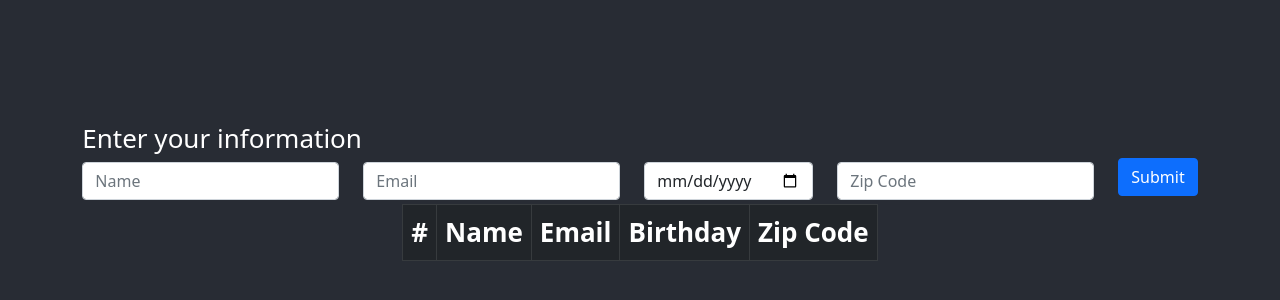
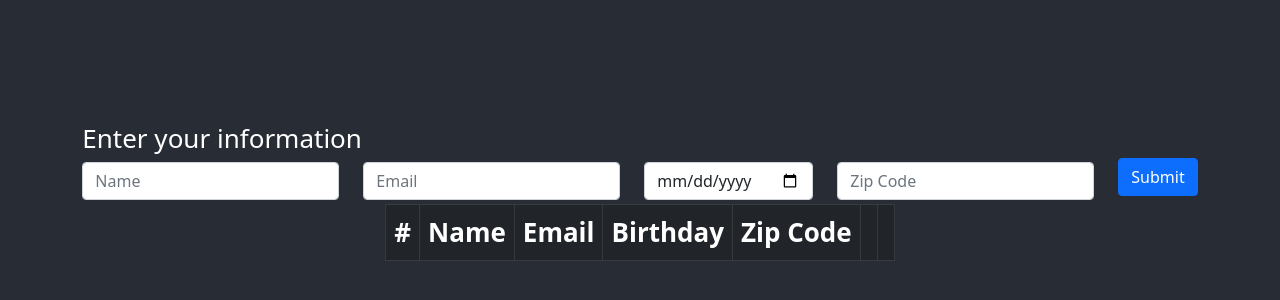
Before and after one commit to qfuggett/people-manager, a React (Create React App) app in the folder frontend/: page / in a window 1280 px wide. Shown: the part 202-502 px from the top of the page. Built offline with nearby package versions, Linux system fonts and the light colour scheme; no server answers.

Commit message:
added 2 columns to user table

```diff
--- a/frontend/src/components/table.jsx
+++ b/frontend/src/components/table.jsx
@@ -15,6 +15,8 @@ const UserTable = (props) => {
                     <th>Email</th>
                     <th>Birthday</th>
                     <th>Zip Code</th>
+                    <th></th>
+                    <th></th>
                     </tr>
                 </thead>
                 <tbody>
```
